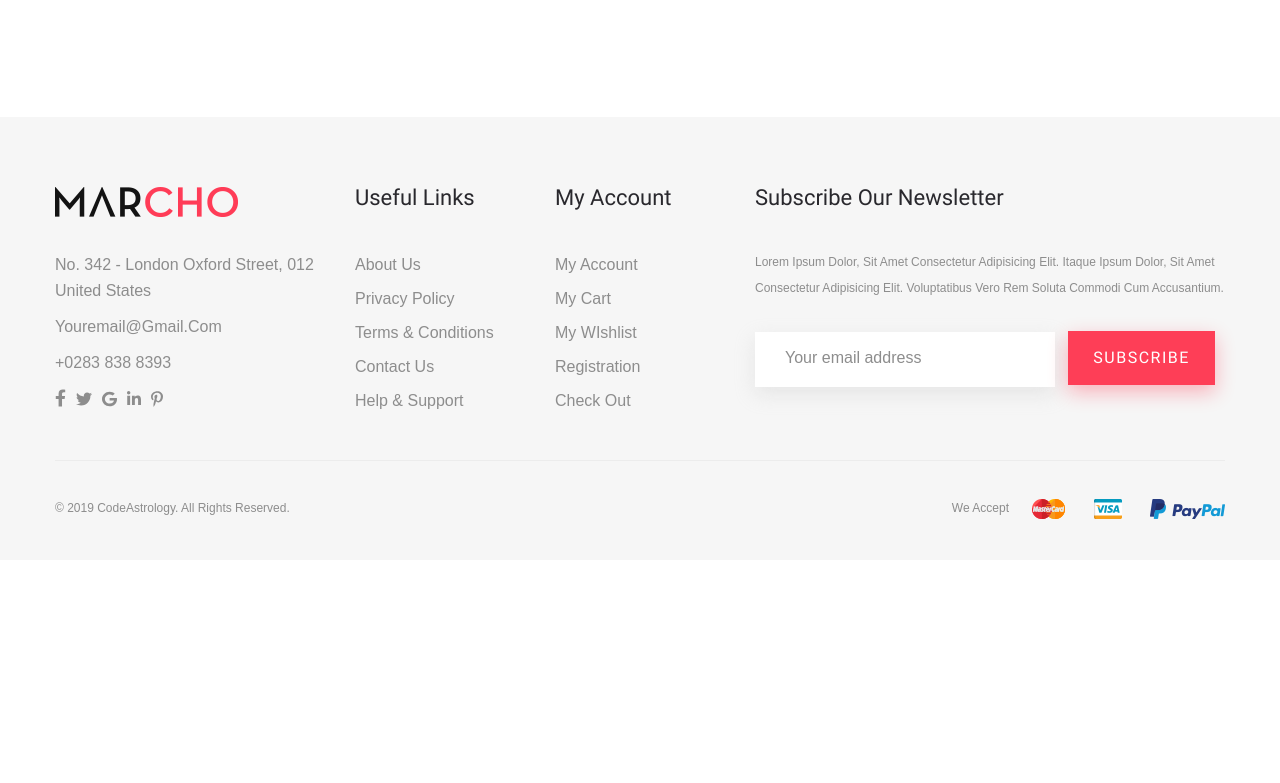
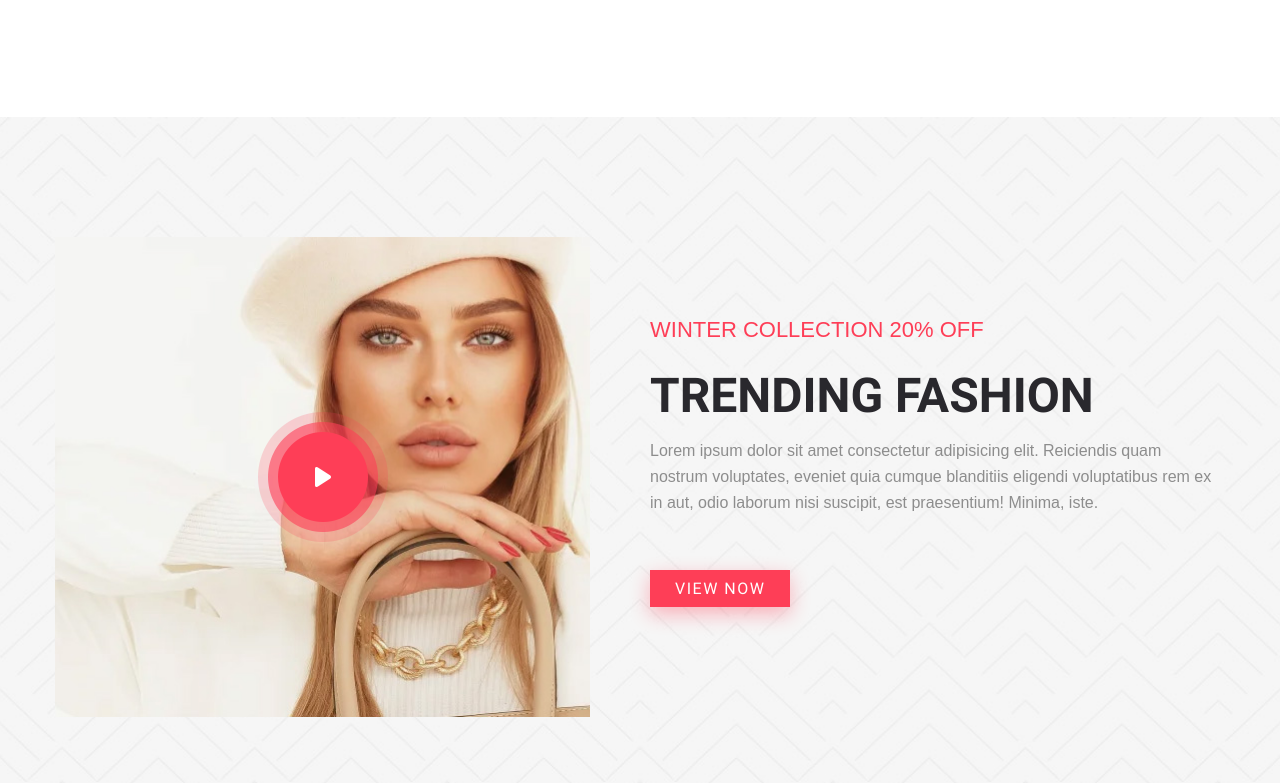
Before and after one commit to SirStoker/marcho, a website: page app/index.html in a window 1280 px wide. Shown: the part 2177-2960 px from the top of the page. Before the commit the page ends 2737 px from the top, so only its background shows below. Drawn offline with nearby package versions, Linux system fonts and the light colour scheme; files that its build step writes are made by us from their sources; files whose address does not match are found by name.

Commit message:
maked section fashion with out video popup...

```diff
--- a/app/index.html
+++ b/app/index.html
@@ -167,6 +167,26 @@
             </div>
         </section>
 
+        <section class="fashion">
+            <div class="container">
+                <div class="fashion__box">
+                    <div class="fashion__popup" style="background-image: url('images/video-bg.jpg');">
+                        <a class="fashion__play" href="#">
+                            <img src="images/icons/play-btn.png" alt="play button">
+                        </a>
+                    </div>
+                    <div class="fashion__content">
+                        <p class="fashion__subtitle">Winter Collection 20% Off</p>
+                        <h3 class="title fashion__title">TRENDING FASHION</h3>
+                        <p class="fashion__txt">Lorem ipsum dolor sit amet consectetur adipisicing elit.
+                            Reiciendis
+                            quam nostrum voluptates, eveniet quia cumque blanditiis eligendi voluptatibus rem ex in aut,
+                            odio laborum nisi suscipit, est praesentium! Minima, iste.</p>
+                        <a class="fashion__link" href="#">View Now</a>
+                    </div>
+                </div>
+            </div>
+        </section>
     </main>
 
     <footer class="footer">
--- a/app/scss/style.scss
+++ b/app/scss/style.scss
@@ -40,7 +40,6 @@
         color: $accent;
         border-bottom: 2px solid $accent;
         @extend %roboto-700;
-
     }
 }
 
@@ -73,7 +72,7 @@
 .top-slider {
     background-color: $bg;
     padding: 50px 0 45px;
-    background-image: url(../images/top-slaid-bg.png);
+    background-image: url('../images/top-slaid-bg.png');
     background-repeat: no-repeat;
     background-size: cover;
 
@@ -183,7 +182,7 @@
     }
 
     &::before {
-        background-image: url(../images/decor_shape.png);
+        background-image: url('../images/decor_shape.png');
         width: 120px;
         height: 121px;
         top: -40px;
@@ -191,7 +190,7 @@
     }
 
     &::after {
-        background-image: url(../images/decor_shape2.png);
+        background-image: url('../images/decor_shape2.png');
         width: 65px;
         height: 52px;
         bottom: 98px;
@@ -303,6 +302,59 @@
         transition: color .3s;
 
     }
+}
+
+.fashion {
+    padding: 120px 0;
+
+    background-image: url('../images/pattern.jpg');
+    background-size: cover;
+    background-repeat: no-repeat;
+    background-position: top center;
+
+    &__box {
+        display: flex;
+    }
+
+    &__popup {
+        margin-right: 60px;
+        max-width: 535px;
+        width: 100%;
+        height: 480px;
+        display: flex;
+        justify-content: center;
+        align-items: center;
+        background-size: cover;
+        background-repeat: no-repeat;
+        background-position: top center;
+    }
+
+    &__content {
+        max-width: 570px;
+    }
+
+    &__subtitle {
+        padding: 80px 0 20px;
+        color: $accent;
+        @extend %quicksand-500;
+        font-size: 22px;
+        line-height: 26px;
+        text-transform: uppercase;
+
+    }
+
+    &__title {
+        text-align: left;
+    }
+
+    &__txt {
+        margin-bottom: 55px;
+    }
+
+    &__link {
+        @extend %btn-accent;
+    }
+
 }
 
 footer {
```
Also changed, not shown: app/images/icons/play-btn.png (added), app/images/pattern.jpg (added), app/images/video-bg.jpg (added).
